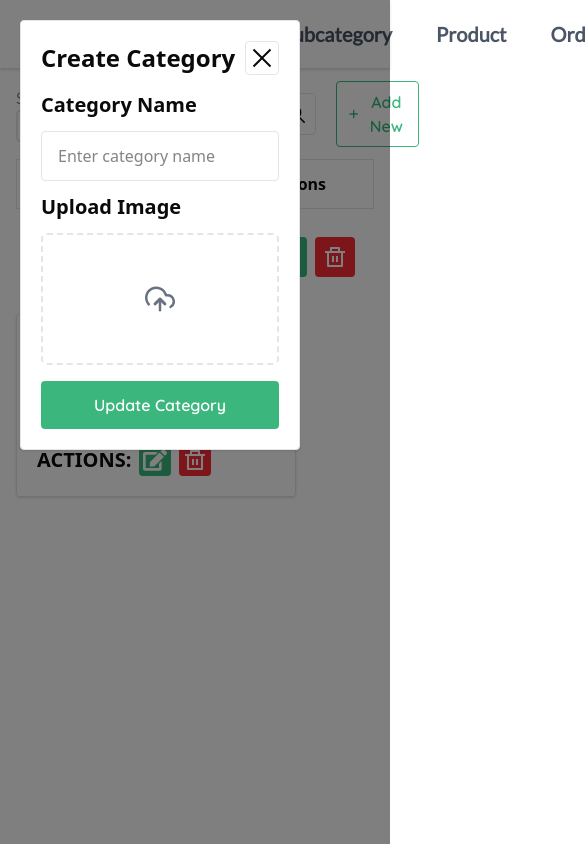
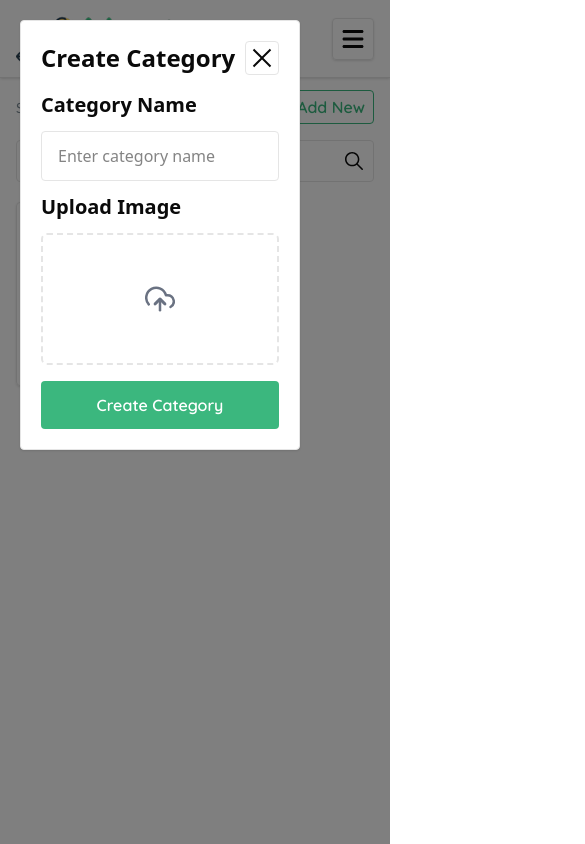
Before and after one commit to Towhid-22/Fashvio, a Next.js app in the folder client/: page /dashboard/category in a window 390 px wide. Both pictures are taken after typing "Sample" into the empty fields and a click on the button "Add New". Shown: the top 844 px of the page, 585 px wide, since content can reach past the window. Built offline with nearby package versions, Linux system fonts and the light colour scheme.

Commit message:
dashboard responsive

```diff
--- a/client/src/components/dashboard/Sidebar.jsx
+++ b/client/src/components/dashboard/Sidebar.jsx
@@ -1,44 +1,96 @@
+"use client"
 import Link from "next/link";
-import React from "react";
-
+import React, { useState } from "react";
+import { FaBars } from "react-icons/fa6";
 const Sidebar = () => {
+  const [sidebarModal, setSidebarModal] = useState(false);
   return (
+    <>
       <div className="border-b shadow px-4">
-      <div className="max-w-[1580px] mx-auto px-4 py-3">
-        <ul className="font-lato flex gap-3 text-xl font-semibold text-gray-600">
+        <div className="max-w-[1580px] mx-auto py-3">
+          <div className="flex items-center gap-12 justify-between">
+            <Link href="/">
+              <img src="/logo.png" alt="logo" />
+            </Link>
+            <ul className="hidden font-lato md:flex gap-1 font-semibold text-gray-600">
               <Link href="/dashboard">
-            <li className="hover:bg-white py-2 transition-all duration-400 cursor-pointer">
+                <li className="hover:bg-white pr-4 py-2 transition-all duration-400 cursor-pointer">
                   Dashboard
                 </li>
               </Link>
               <Link href="/dashboard/category">
-            <li className="hover:bg-white px-4 py-2 transition-all duration-400 cursor-pointer">
+                <li className="hover:bg-white pr-4 py-2 transition-all duration-400 cursor-pointer">
                   Category
                 </li>
               </Link>
               <Link href="/dashboard/subcategory">
-            <li className="hover:bg-white px-4 py-2 transition-all duration-400 cursor-pointer">
+                <li className="hover:bg-white pr-4 py-2 transition-all duration-400 cursor-pointer">
                   Subcategory
                 </li>
               </Link>
               <Link href="/dashboard/product">
-            <li className="hover:bg-white px-4 py-2 transition-all duration-400 cursor-pointer">
+                <li className="hover:bg-white pr-4 py-2 transition-all duration-400 cursor-pointer">
                   Product
                 </li>
               </Link>
               <Link href="/dashboard/order">
-            <li className="hover:bg-white px-4 py-2 transition-all duration-400 cursor-pointer">
+                <li className="hover:bg-white pr-4 py-2 transition-all duration-400 cursor-pointer">
                   Order
                 </li>
               </Link>
               <Link href="/dashboard/user">
-            <li className="hover:bg-white px-4 py-2 transition-all duration-400 cursor-pointer">
+                <li className="hover:bg-white pr-4 py-2 transition-all duration-400 cursor-pointer">
+                  User
+                </li>
+              </Link>
+            </ul>
+            <button
+              onClick={() => setSidebarModal(!sidebarModal)}
+              className="border p-2 rounded shadow md:hidden"
+            >
+              <FaBars className="text-2xl" />
+            </button>
+          </div>
+        </div>
+
+        {sidebarModal && (
+          <div className="bg-black/20 absolute top-19 left-0 h-screen w-full z-50">
+            <ul className="lg:hidden font-lato md:flex gap-1 font-semibold text-gray-600 bg-white w-50 h-screen px-4">
+              <Link href="/dashboard">
+                <li className="hover:bg-white pr-4 py-2 transition-all duration-400 cursor-pointer">
+                  Dashboard
+                </li>
+              </Link>
+              <Link href="/dashboard/category">
+                <li className="hover:bg-white pr-4 py-2 transition-all duration-400 cursor-pointer">
+                  Category
+                </li>
+              </Link>
+              <Link href="/dashboard/subcategory">
+                <li className="hover:bg-white pr-4 py-2 transition-all duration-400 cursor-pointer">
+                  Subcategory
+                </li>
+              </Link>
+              <Link href="/dashboard/product">
+                <li className="hover:bg-white pr-4 py-2 transition-all duration-400 cursor-pointer">
+                  Product
+                </li>
+              </Link>
+              <Link href="/dashboard/order">
+                <li className="hover:bg-white pr-4 py-2 transition-all duration-400 cursor-pointer">
+                  Order
+                </li>
+              </Link>
+              <Link href="/dashboard/user">
+                <li className="hover:bg-white pr-4 py-2 transition-all duration-400 cursor-pointer">
                   User
                 </li>
               </Link>
             </ul>
           </div>
+        )}
       </div>
+    </>
   );
 };
 
--- a/client/src/components/dashboard/category/Cateogry.jsx
+++ b/client/src/components/dashboard/category/Cateogry.jsx
@@ -14,7 +14,8 @@ const Category = () => {
   return (
     <>
       <div className="max-w-[1580px] mx-auto px-4">
-        <div className="flex py-3 items-center gap-5 justify-between">
+        {/*  ====================== Search and add category button for desktop ======================= */}
+        <div className="hidden sm:flex py-3 items-center gap-5 justify-between">
           <div>
             <label
               htmlFor="sort"
@@ -31,16 +32,14 @@ const Category = () => {
               <option>50</option>
             </select>
           </div>
-
           <div className="relative">
             <input
               type="text"
               placeholder="Search here"
-              className="w-[200px] lg:w-[500px] border p-2 rounded"
+              className="w-[200px] lg:w-[500px] outline-none border p-2 rounded"
             />
             <IoIosSearch className="text-2xl absolute right-2 top-1/2 -translate-y-1/2 cursor-pointer" />
           </div>
-
           <button
             onClick={() => setCreateCategoryModal(true)}
             className="flex items-center gap-2 border py-2 px-3 rounded cursor-pointer text-primaryColor border-primaryColor font-semibold font-quicksand"
@@ -48,8 +47,44 @@ const Category = () => {
             <FaPlus /> Add New
           </button>
         </div>
+        {/*  ====================== Search and add category button for mobile ======================= */}
+        <div>
+          <div className="flex py-1 sm:hidden items-center gap-2 justify-between mt-2">
+            <div>
+              <label
+                htmlFor="sort"
+                className="text-textPrimary/60 font-lato pr-2 text-sm"
+              >
+                Showing:
+              </label>
+              <select
+                id="sort"
+                className="appearance-none border-2 border-gray-200 rounded w-15 py-1 px-4 text-gray-700 leading-tight"
+              >
+                <option>10</option>
+                <option>30</option>
+                <option>50</option>
+              </select>
+            </div>
+            <button
+              onClick={() => setCreateCategoryModal(true)}
+              className="flex items-center gap-2 border py-1 px-2 rounded cursor-pointer text-primaryColor border-primaryColor font-semibold font-quicksand"
+            >
+              <FaPlus /> Add New
+            </button>
+          </div>
+          <div className="relative sm:hidden w-full">
+            <input
+              type="text"
+              placeholder="Search here"
+              className="w-full my-3 outline-none border p-2 rounded"
+            />
+            <IoIosSearch className="text-2xl absolute right-2 top-1/2 -translate-y-1/2 cursor-pointer" />
+          </div>
+        </div>
 
-        <table className="w-full">
+        {/*  ====================== Category table for tablet and desktop ======================= */}
+        <table className="w-full hidden md:block">
           <thead className="border">
             <tr>
               <th className="w-[400px] text-left p-3">Category</th>
@@ -83,6 +118,7 @@ const Category = () => {
         </table>
       </div>
 
+      {/*  ====================== Edit Category Modal ======================= */}
       {categoryEditModal && (
         <div className="fixed p-5 inset-0 sm:p-0 md:inset-0 sm:flex sm:items-center sm:justify-center bg-black/50 z-50">
           <div className="bg-white border rounded w-[280px] sm:w-[350px] md:w-[450px] lg:w-[500px] shadow p-5 relative">
@@ -128,8 +164,10 @@ const Category = () => {
           </div>
         </div>
       )}
+
+      {/*  ====================== Create Category Modal ======================= */}
       {createCategoryModal && (
-        <div className="fixed p-5 inset-0 sm:p-0 md:inset-0 md:flex md:items-center md:justify-center bg-black/50 z-50">
+        <div className="fixed p-5 inset-0 sm:p-0 md:inset-0 sm:flex sm:items-center sm:justify-center bg-black/50 z-50">
           <div className="bg-white border rounded w-[280px] sm:w-[350px] md:w-[450px] lg:w-[500px] shadow p-5 relative">
             <div className="flex items-center justify-between mb-4">
               <h3 className="text-2xl font-semibold">Create Category</h3>
@@ -168,12 +206,12 @@ const Category = () => {
             </div>
 
             <button className="bg-primaryColor font-quicksand font-semibold text-white p-3 rounded mt-4 cursor-pointer w-full">
-              Update Category
+              Create Category
             </button>
           </div>
         </div>
       )}
-
+      {/*  ====================== Category items for mobile ======================= */}
       <div className="grid grid-cols-1 sm:grid-cols-2 md:hidden gap-4 place-content-center px-4 sm:px-7 py-2 justify-center">
         <div className="flex flex-col gap-2 w-[280px] border rounded p-5 shadow">
           <div className="flex items-center gap-2">
```
Lines whose indentation alone changed are shown as unchanged.
